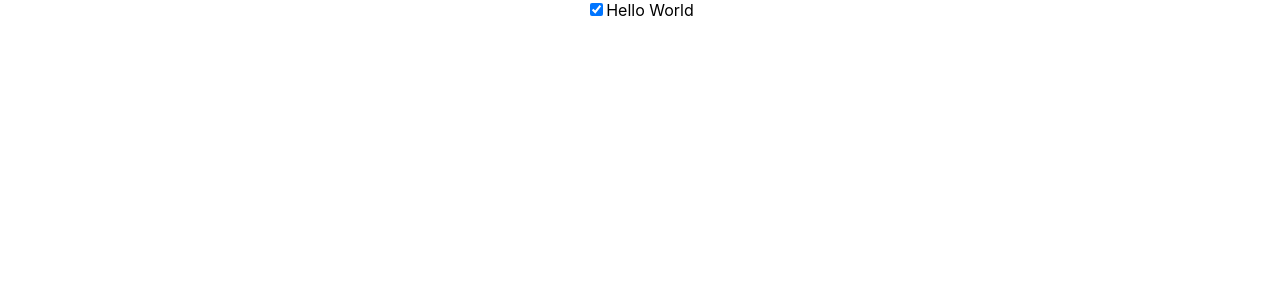
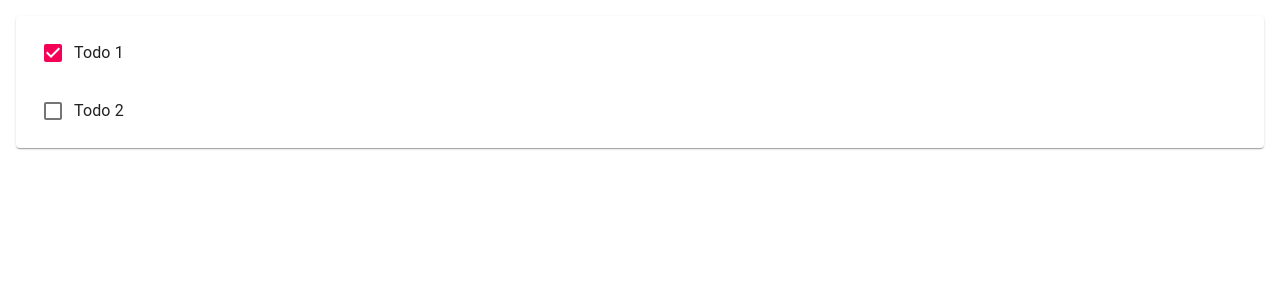
Before and after one commit to JiYoungHwang73/todo-react-app, a React (Create React App) app: page / in a window 1280 px wide. Shown: the top 300 px of the page. Built offline with nearby package versions, Linux system fonts and the light colour scheme.

Commit message:
9. React에서 리스트 렌더링하기

```diff
--- a/src/App.js
+++ b/src/App.js
@@ -1,25 +1,25 @@
 import React from 'react';
-import Todo from './Todo'
+import Todo from './Todo';
+import { Paper, List} from "@material-ui/core";
 import './App.css';
 
-class App extends React.Component {
-  constructor(props) {    // 매개변수 props 생성자
-    super(props);         // 매개변수 props 초기화
-    this.state = {        // item에 item.id, item.title. item.done 매개변수 이름과 값 할당
-      item : {
-        id: 0,
-        title: "Hello World",
-        done: true
-      },
-    };
-  }
-  render() {
-    return (              // 매개변수 item에 변수명/값을 전달
-      <div className="App">
-          <Todo item = { this.state.item } />
-      </div>
-    );
-  }
+function App() {
+  const items = [{id:0,title:"Todo 1",done:true},
+  {id:1,title:"Todo 2",done:false}];
+
+  var todoItems = items.length > 0 && (
+    <Paper style={{ margin: 16 }}>
+      <List>
+        {items.map((item, idx) => (
+          <Todo item={item} key={item.id}/>
+        ))}
+      </List>
+    </Paper>
+
+  );
+  return (
+    <div className="App">{todoItems}</div>
+  );
 }
 
 export default App;
--- a/src/Todo.js
+++ b/src/Todo.js
@@ -1,22 +1,26 @@
 import React from 'react';
+import { ListItem, ListItemText, InputBase, Checkbox } from "@material-ui/core";
 
-class Todo extends React.Component {
-    constructor(props) {
-        super(props);
-        this.state = { item: props.item }           // 매개변수 item의 변수/값을 item에 대입
-    }
-    render() {
-        return (
-            <div className="Todo">
-                <input
-                    type="checkbox"
-                    id={this.state.item.id}         // item.id 값으로 렌더링하란 의미(JSX)
-                    name={this.state.item.id}
-                    checked={this.state.item.done}  // item.done 값으로 렌더링하란 의미
+function Todo(props) {
+    const item = props.item;
+    return (
+        <ListItem>
+            <Checkbox
+                checked={item.done}
+            />
+            <ListItemText>
+                <InputBase
+                    inputProps={{ "aria-label": "naked" }}
+                    type="text"
+                    id={item.id}
+                    name={item.id}
+                    value={item.title}
+                    multiline={true}
+                    fullWidth={true}
                 />
-                <label for={this.state.item.id}>{this.state.item.title}</label>
-            </div>
-        )
-    }
+            </ListItemText>
+        </ListItem>
+    );
 }
+
 export default Todo;
```
